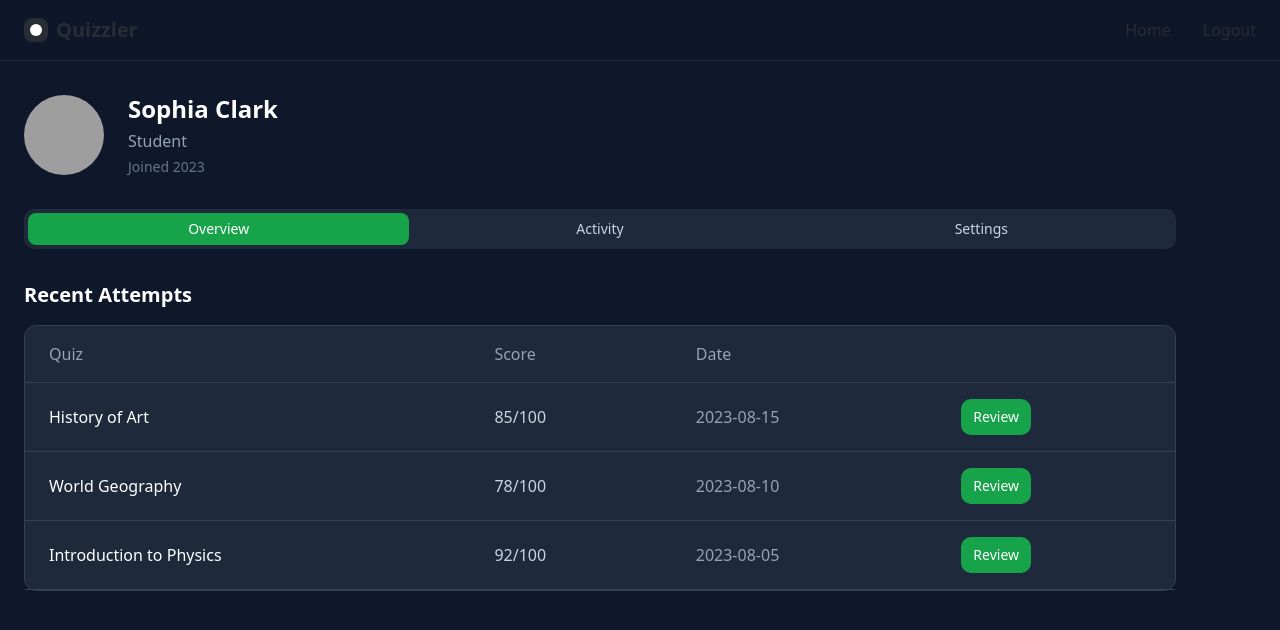
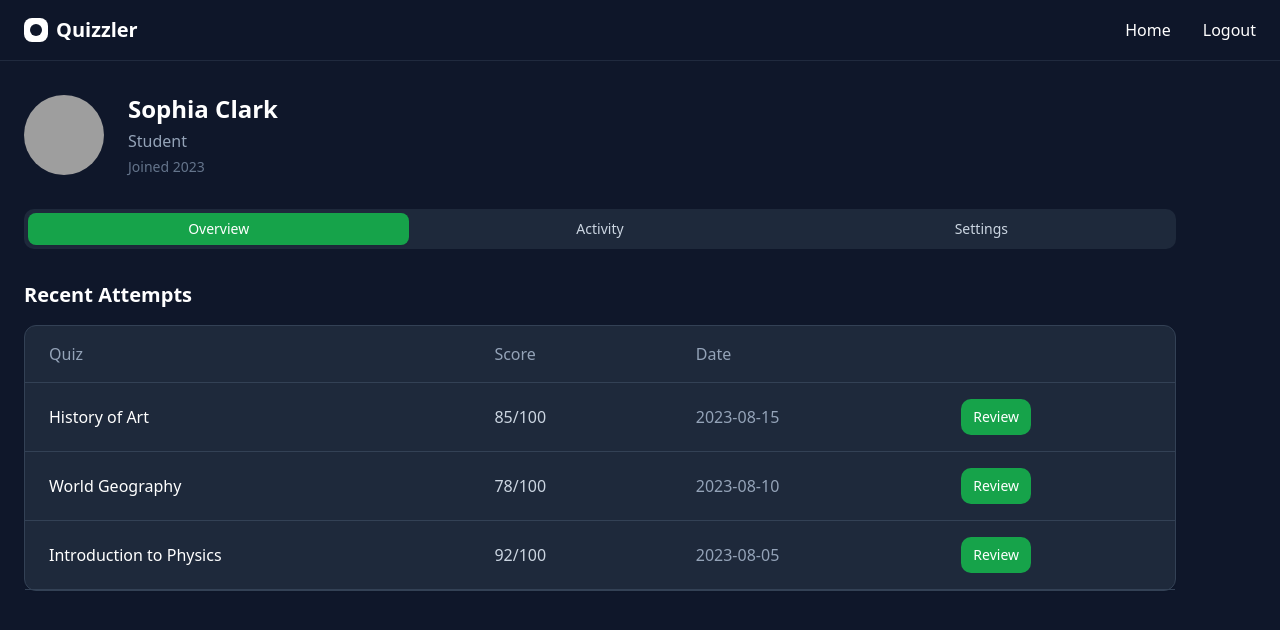
Before and after one commit to AnirudhFtw/Quizzler, a React (Vite) app: page /profile in a window 1280 px wide. Shown: the top 630 px of the page. Built offline with nearby package versions, Linux system fonts and the light colour scheme; grey boxes are pictures that could not be loaded; the HTML template or start-up script is replaced by a standard one.

Commit message:
Fix navigation bar visibility

```diff
--- a/src/components/Navigation.tsx
+++ b/src/components/Navigation.tsx
@@ -12,20 +12,36 @@ const Navigation = () => {
         : "bg-background/95 border-border/20"
     }`}>
       <div className="flex items-center space-x-2">
-        <div className="w-6 h-6 bg-primary rounded-sm flex items-center justify-center">
-          <div className="w-3 h-3 bg-background rounded-sm"></div>
+        <div className={`w-6 h-6 rounded-sm flex items-center justify-center ${
+          isDarkPage ? "bg-white" : "bg-primary"
+        }`}>
+          <div className={`w-3 h-3 rounded-sm ${
+            isDarkPage ? "bg-slate-900" : "bg-background"
+          }`}></div>
         </div>
-        <span className="text-xl font-semibold text-foreground">Quizzler</span>
+        <span className={`text-xl font-semibold ${
+          isDarkPage ? "text-white" : "text-foreground"
+        }`}>Quizzler</span>
       </div>
 
+      {location.pathname !== "/" && (
         <div className="hidden md:flex items-center space-x-8">
-        <a href="/dashboard" className="text-foreground hover:text-sage transition-colors">
+          <a href="/dashboard" className={`transition-colors ${
+            isDarkPage
+              ? "text-white hover:text-green-400"
+              : "text-foreground hover:text-sage"
+          }`}>
             Home
           </a>
-        <a href="/" className="text-foreground hover:text-sage transition-colors">
+          <a href="/" className={`transition-colors ${
+            isDarkPage
+              ? "text-white hover:text-green-400"
+              : "text-foreground hover:text-sage"
+          }`}>
             Logout
           </a>
         </div>
+      )}
     </nav>
   );
 };
```
Lines whose indentation alone changed are shown as unchanged.
